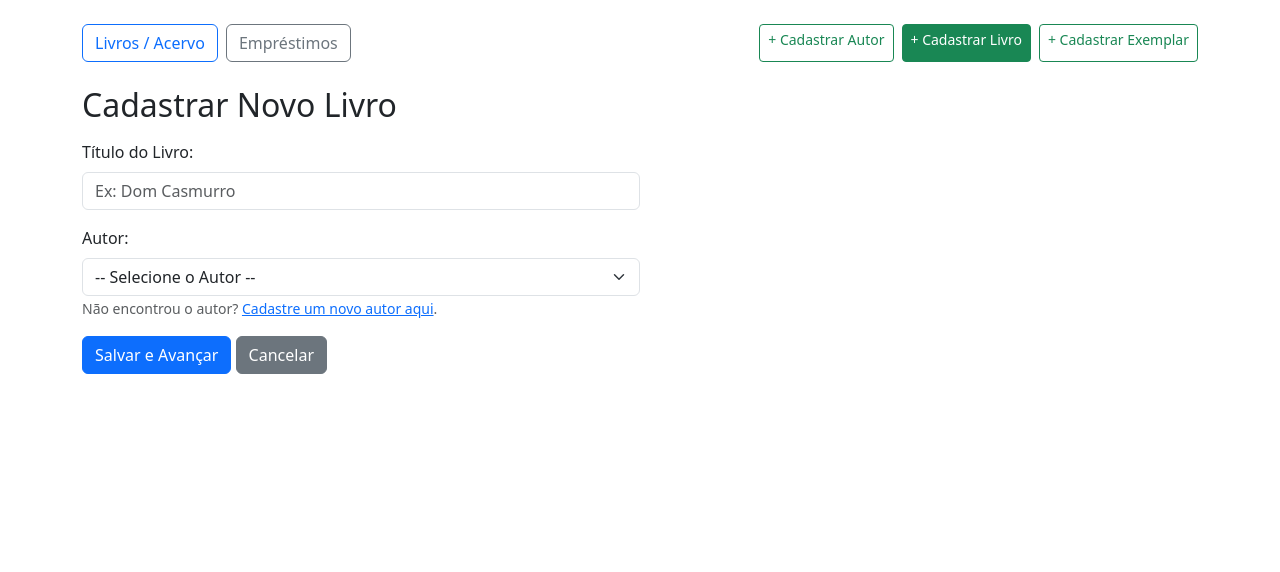
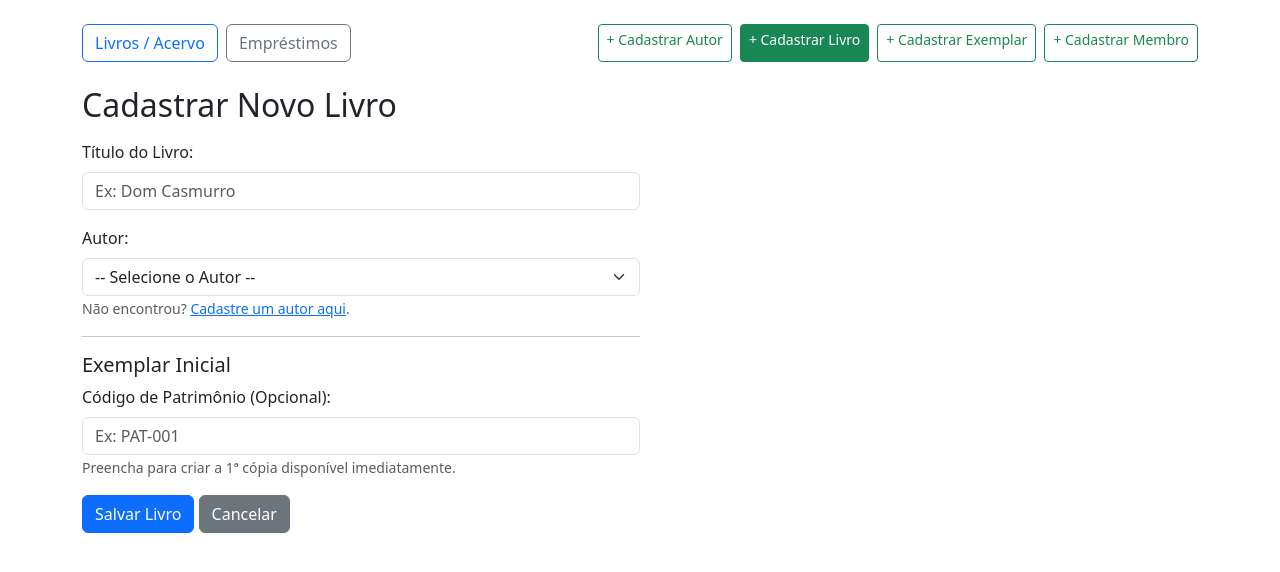
Before and after one commit to PedroDefanti/Full_Stack_Faculdade, a Django app: page /livro/novo/ in a window 1280 px wide. Shown: the top 572 px of the page. Run offline with Django 5.2, Linux system fonts and the light colour scheme; data that the repository does not hold is empty.

Commit message:
modificações

```diff
--- a/provas/P1/Biblioteca-Acervo/acervo/urls.py
+++ b/provas/P1/Biblioteca-Acervo/acervo/urls.py
@@ -27,4 +27,5 @@ urlpatterns = [
         views.cadastrar_exemplar,
         name="cadastrar_exemplar",
     ),
+    path("membro/novo/", views.cadastrar_membro, name="cadastrar_membro"),
 ]
--- a/provas/P1/Biblioteca-Acervo/acervo/views.py
+++ b/provas/P1/Biblioteca-Acervo/acervo/views.py
@@ -3,13 +3,128 @@ from django.contrib import messages
 from django.db import transaction
 from django.shortcuts import get_object_or_404, redirect, render
 
-from .models import Emprestimo, Exemplar, Livro, Membro, Reserva,Autor
+from .models import Autor, Emprestimo, Exemplar, Livro, Membro, Reserva
+from django.contrib.auth.models import User
+
+
+# --- CADASTRAR MEMBRO ---
+def cadastrar_membro(request):
+    if request.method == "POST":
+        username = request.POST.get("username")
+        telefone = request.POST.get("telefone")
+
+        if username:
+            # Cria o usuário base do Django ou reaproveita se existir
+            user, created = User.objects.get_or_create(username=username)
+
+            # Verifica se já é membro
+            if hasattr(user, "membro"):
+                messages.warning(
+                    request, f"O usuário '{username}' já é um membro registrado."
+                )
+            else:
+                Membro.objects.create(usuario=user, telefone=telefone or "")
+                messages.success(
+                    request, f"Membro '{username}' cadastrado com sucesso!"
+                )
+                return redirect("lista_livros")
+
+    return render(request, "cadastrar_membro.html")
 
 
 # --- PÁGINA INICIAL / LISTA DE LIVROS ---
 def lista_livros(request):
     livros = Livro.objects.all()
+    # Adicionamos contagem de exemplares disponíveis para exibição no template
+    for livro in livros:
+        livro.total_exemplares = livro.exemplares.count()
+        livro.disponiveis = livro.exemplares.filter(
+            status="disponivel"
+        ).count()
+
     return render(request, "listar_livros.html", {"livros": livros})
+
+
+# --- CADASTRAR AUTOR ---
+def cadastrar_autor(request):
+    if request.method == "POST":
+        nome = request.POST.get("nome")
+        if nome:
+            Autor.objects.create(nome=nome)
+            messages.success(request, f"Autor '{nome}' cadastrado com sucesso!")
+            return redirect("cadastrar_livro")
+
+    return render(request, "cadastrar_autor.html")
+
+
+# --- CADASTRAR LIVRO (Com criação automática do 1º exemplar opcional) ---
+def cadastrar_livro(request):
+    if request.method == "POST":
+        titulo = request.POST.get("titulo")
+        autor_id = request.POST.get("autor_id")
+        codigo_patrimonio = request.POST.get("codigo_patrimonio")
+
+        if titulo and autor_id:
+            autor = get_object_or_404(Autor, pk=autor_id)
+            livro = Livro.objects.create(titulo=titulo, autor=autor)
+
+            # Se o usuário informou um patrimônio/tombo inicial, cria o 1º exemplar
+            if codigo_patrimonio:
+                Exemplar.objects.create(
+                    livro=livro,
+                    codigo_patrimonio=codigo_patrimonio,
+                    status="disponivel",
+                )
+                messages.success(
+                    request,
+                    f"Livro '{livro.titulo}' e exemplar '{codigo_patrimonio}' cadastrados!",
+                )
+            else:
+                messages.warning(
+                    request,
+                    f"Livro '{livro.titulo}' cadastrado, mas sem exemplares. Cadastre ao menos um exemplar para permitir empréstimos.",
+                )
+
+            return redirect("lista_livros")
+
+    autores = Autor.objects.all()
+    return render(request, "cadastrar_livro.html", {"autores": autores})
+
+
+# --- CADASTRAR EXEMPLAR ADICIONAL ---
+def cadastrar_exemplar(request, livro_id=None):
+    livro_selecionado = None
+    if livro_id:
+        livro_selecionado = get_object_or_404(Livro, pk=livro_id)
+
+    if request.method == "POST":
+        l_id = request.POST.get("livro_id")
+        codigo = request.POST.get("codigo_patrimonio")
+
+        if l_id and codigo:
+            livro = get_object_or_404(Livro, pk=l_id)
+            # Verifica se já existe um exemplar com este mesmo código
+            if Exemplar.objects.filter(codigo_patrimonio=codigo).exists():
+                messages.error(
+                    request,
+                    f"Já existe um exemplar com o código '{codigo}'. Use outro código.",
+                )
+            else:
+                Exemplar.objects.create(
+                    livro=livro, codigo_patrimonio=codigo, status="disponivel"
+                )
+                messages.success(
+                    request,
+                    f"Exemplar '{codigo}' adicionado ao livro '{livro.titulo}'!",
+                )
+                return redirect("lista_livros")
+
+    livros = Livro.objects.all()
+    return render(
+        request,
+        "cadastrar_exemplar.html",
+        {"livros": livros, "livro_selecionado": livro_selecionado},
+    )
 
 
 # --- REALIZAR EMPRÉSTIMO OU ENTRAR NA FILA DE RESERVA ---
@@ -20,13 +135,21 @@ def solicitar_livro(request, livro_id):
         membro_id = request.POST.get("membro_id")
         membro = get_object_or_404(Membro, pk=membro_id)
 
-        # Procura por um exemplar disponível
+        # 1. Verifica se existem exemplares cadastrados para o livro
+        if not livro.exemplares.exists():
+            messages.error(
+                request,
+                f"O livro '{livro.titulo}' ainda não tem exemplares físicos cadastrados.",
+            )
+            return redirect("cadastrar_exemplar", livro_id=livro.id)
+
+        # 2. Busca por um exemplar disponível
         exemplar_disponivel = Exemplar.objects.filter(
             livro=livro, status="disponivel"
         ).first()
 
         if exemplar_disponivel:
-            # Se houver exemplar disponível, cria o empréstimo (devolução em 14 dias)
+            # Empréstimo realizado (prazo de 14 dias)
             Emprestimo.objects.create(
                 exemplar=exemplar_disponivel,
                 membro=membro,
@@ -36,14 +159,14 @@ def solicitar_livro(request, livro_id):
             exemplar_disponivel.save()
             messages.success(
                 request,
-                f"Empréstimo do livro '{livro.titulo}' realizado com sucesso!",
+                f"Empréstimo do exemplar '{exemplar_disponivel.codigo_patrimonio}' realizado para {membro}!",
             )
         else:
-            # Se não houver exemplar disponível, insere na Fila de Reserva
+            # Não há exemplar livre no momento -> Entra na Fila de Reserva
             Reserva.objects.create(livro=livro, membro=membro)
             messages.info(
                 request,
-                f"Sem exemplares disponíveis. Você entrou na fila de reserva para '{livro.titulo}'.",
+                f"Todos os exemplares estão emprestados. {membro} entrou na fila de reserva.",
             )
 
         return redirect("lista_livros")
@@ -56,7 +179,7 @@ def solicitar_livro(request, livro_id):
     )
 
 
-# --- MINHAS RESERVAS / FILA DE ESPERA ---
+# --- FILA DE RESERVAS ---
 def fila_reservas(request, livro_id):
     livro = get_object_or_404(Livro, pk=livro_id)
     reservas = Reserva.objects.filter(livro=livro, atendida=False).order_by(
@@ -69,7 +192,7 @@ def fila_reservas(request, livro_id):
     )
 
 
-# --- LISTA DE EMPRÉSTIMOS E CÁLCULO DE MULTAS ---
+# --- LISTA DE EMPRÉSTIMOS ---
 def lista_emprestimos(request):
     emprestimos = Emprestimo.objects.all().order_by("-data_emprestimo")
     return render(
@@ -79,12 +202,12 @@ def lista_emprestimos(request):
     )
 
 
-# --- DEVOLUÇÃO DE EXEMPLAR ---
+# --- DEVOLUÇÃO E TRANSFERÊNCIA DE RESERVA ---
 def devolver_livro(request, emprestimo_id):
     emprestimo = get_object_or_404(Emprestimo, pk=emprestimo_id)
 
     if emprestimo.data_devolucao:
-        messages.warning(request, "Este livro já foi devolvido.")
+        messages.warning(request, "Este empréstimo já foi encerrado.")
         return redirect("lista_emprestimos")
 
     with transaction.atomic():
@@ -93,7 +216,7 @@ def devolver_livro(request, emprestimo_id):
 
         exemplar = emprestimo.exemplar
 
-        # Verifica se há alguém na fila de reserva para este livro
+        # Verifica se há reserva pendente para o livro
         proxima_reserva = (
             Reserva.objects.filter(livro=exemplar.livro, atendida=False)
             .order_by("data_reserva")
@@ -101,7 +224,7 @@ def devolver_livro(request, emprestimo_id):
         )
 
         if proxima_reserva:
-            # Atende a reserva automaticamente e gera novo empréstimo
+            # Atende a reserva e gera novo empréstimo imediatamente
             proxima_reserva.atendida = True
             proxima_reserva.save()
 
@@ -112,70 +235,14 @@ def devolver_livro(request, emprestimo_id):
             )
             messages.success(
                 request,
-                f"Livro devolvido! Havia uma reserva, e o exemplar foi transferido para {proxima_reserva.membro}.",
+                f"Livro devolvido! Como havia uma reserva, o exemplar foi atribuído a {proxima_reserva.membro}.",
             )
         else:
             exemplar.status = "disponivel"
             exemplar.save()
             messages.success(
                 request,
-                f"Livro devolvido com sucesso! Multa calculada: R$ {emprestimo.valor_multa:.2f}",
+                f"Devolução realizada! Multa: R$ {emprestimo.valor_multa:.2f}",
             )
 
     return redirect("lista_emprestimos")
-
-def cadastrar_autor(request):
-    if request.method == "POST":
-        nome = request.POST.get("nome")
-        if nome:
-            Autor.objects.create(nome=nome)
-            messages.success(request, f"Autor '{nome}' cadastrado com sucesso!")
-            return redirect("cadastrar_livro")
-
-    return render(request, "cadastrar_autor.html")
-
-
-# --- CADASTRAR LIVRO ---
-def cadastrar_livro(request):
-    if request.method == "POST":
-        titulo = request.POST.get("titulo")
-        autor_id = request.POST.get("autor_id")
-
-        if titulo and autor_id:
-            autor = get_object_or_404(Autor, pk=autor_id)
-            livro = Livro.objects.create(titulo=titulo, autor=autor)
-            messages.success(
-                request,
-                f"Livro '{livro.titulo}' cadastrado! Agora cadastre os exemplares.",
-            )
-            return redirect("cadastrar_exemplar", livro_id=livro.id)
-
-    autores = Autor.objects.all()
-    return render(request, "cadastrar_livro.html", {"autores": autores})
-
-
-# --- CADASTRAR EXEMPLAR (CÓDIGO DE PATRIMÔNIO) ---
-def cadastrar_exemplar(request, livro_id=None):
-    livro_selecionado = None
-    if livro_id:
-        livro_selecionado = get_object_or_404(Livro, pk=livro_id)
-
-    if request.method == "POST":
-        l_id = request.POST.get("livro_id")
-        codigo = request.POST.get("codigo_patrimonio")
-
-        if l_id and codigo:
-            livro = get_object_or_404(Livro, pk=l_id)
-            Exemplar.objects.create(
-                livro=livro, codigo_patrimonio=codigo, status="disponivel"
-            )
-            messages.success(
-                request,
-                f"Exemplar '{codigo}' adicionado ao livro '{livro.titulo}'!",
-            )
-            return redirect("lista_livros")
-
-    livros = Livro.objects.all()
-    return render(
-        request,
-        "cadastrar_exemplar.html",)
--- a/provas/P1/Biblioteca-Acervo/templates/base.html
+++ b/provas/P1/Biblioteca-Acervo/templates/base.html
@@ -15,6 +15,7 @@
             <a href="{% url 'cadastrar_autor' %}" class="btn btn-sm btn-outline-success">+ Cadastrar Autor</a>
             <a href="{% url 'cadastrar_livro' %}" class="btn btn-sm btn-success">+ Cadastrar Livro</a>
             <a href="{% url 'cadastrar_exemplar' %}" class="btn btn-sm btn-outline-success">+ Cadastrar Exemplar</a>
+            <a href="{% url 'cadastrar_membro' %}" class="btn btn-sm btn-outline-success">+ Cadastrar Membro</a>
         </div>
     </nav>
 
--- a/provas/P1/Biblioteca-Acervo/templates/cadastrar_livro.html
+++ b/provas/P1/Biblioteca-Acervo/templates/cadastrar_livro.html
@@ -18,10 +18,18 @@
                 <option value="{{ autor.id }}">{{ autor.nome }}</option>
             {% endfor %}
         </select>
-        <small class="text-muted">Não encontrou o autor? <a href="{% url 'cadastrar_autor' %}">Cadastre um novo autor aqui</a>.</small>
+        <small class="text-muted">Não encontrou? <a href="{% url 'cadastrar_autor' %}">Cadastre um autor aqui</a>.</small>
     </div>
 
-    <button type="submit" class="btn btn-primary">Salvar e Avançar</button>
+    <hr>
+    <h5> Exemplar Inicial</h5>
+    <div class="mb-3">
+        <label for="codigo_patrimonio" class="form-label">Código de Patrimônio (Opcional):</label>
+        <input type="text" name="codigo_patrimonio" id="codigo_patrimonio" class="form-control" placeholder="Ex: PAT-001">
+        <small class="text-muted">Preencha para criar a 1ª cópia disponível imediatamente.</small>
+    </div>
+
+    <button type="submit" class="btn btn-primary">Salvar Livro</button>
     <a href="{% url 'lista_livros' %}" class="btn btn-secondary">Cancelar</a>
 </form>
 {% endblock %}
```
Also changed, not shown: provas/P1/Biblioteca-Acervo/templates/cadastrar_membro.html (added, +21 -0 lines), provas/P1/Biblioteca-Acervo/templates/listar_livros.html (+15 -4 lines), provas/P1/Biblioteca-Acervo/acervo/migrations/0001_initial.py.
